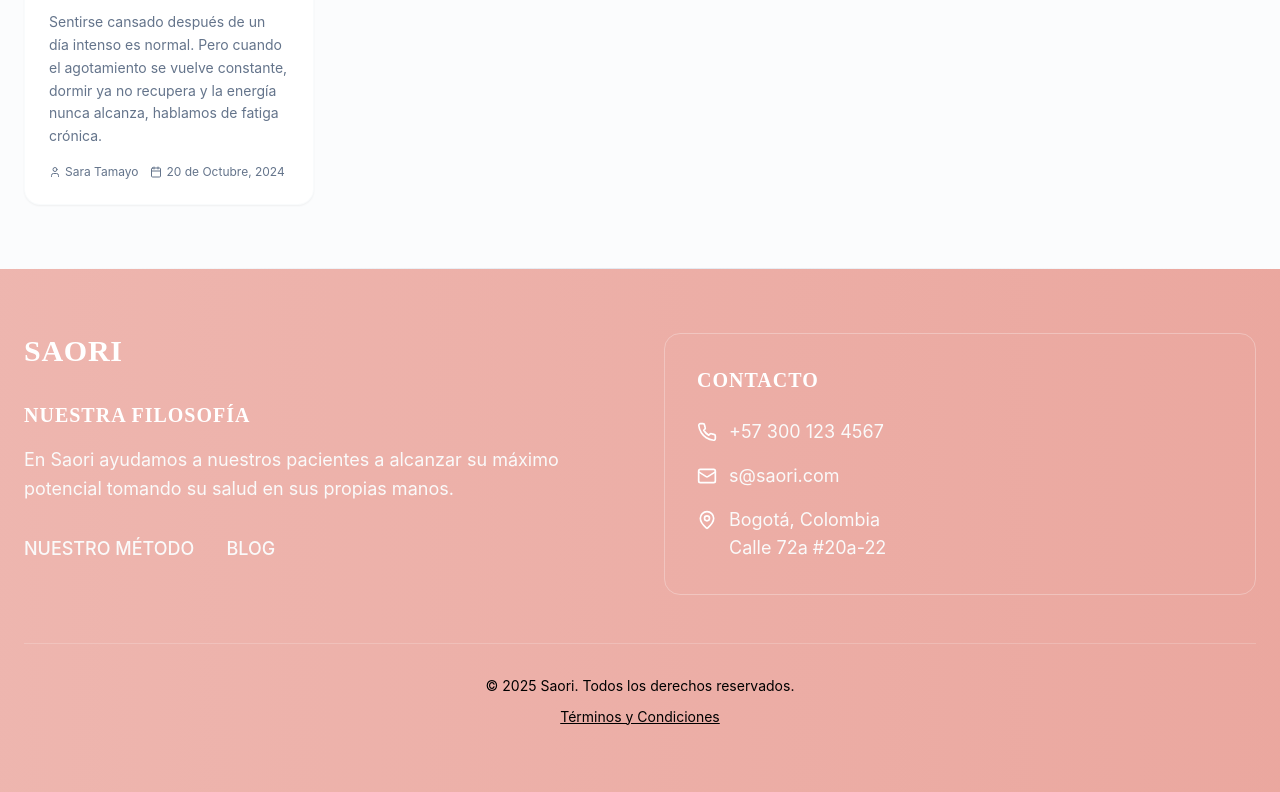
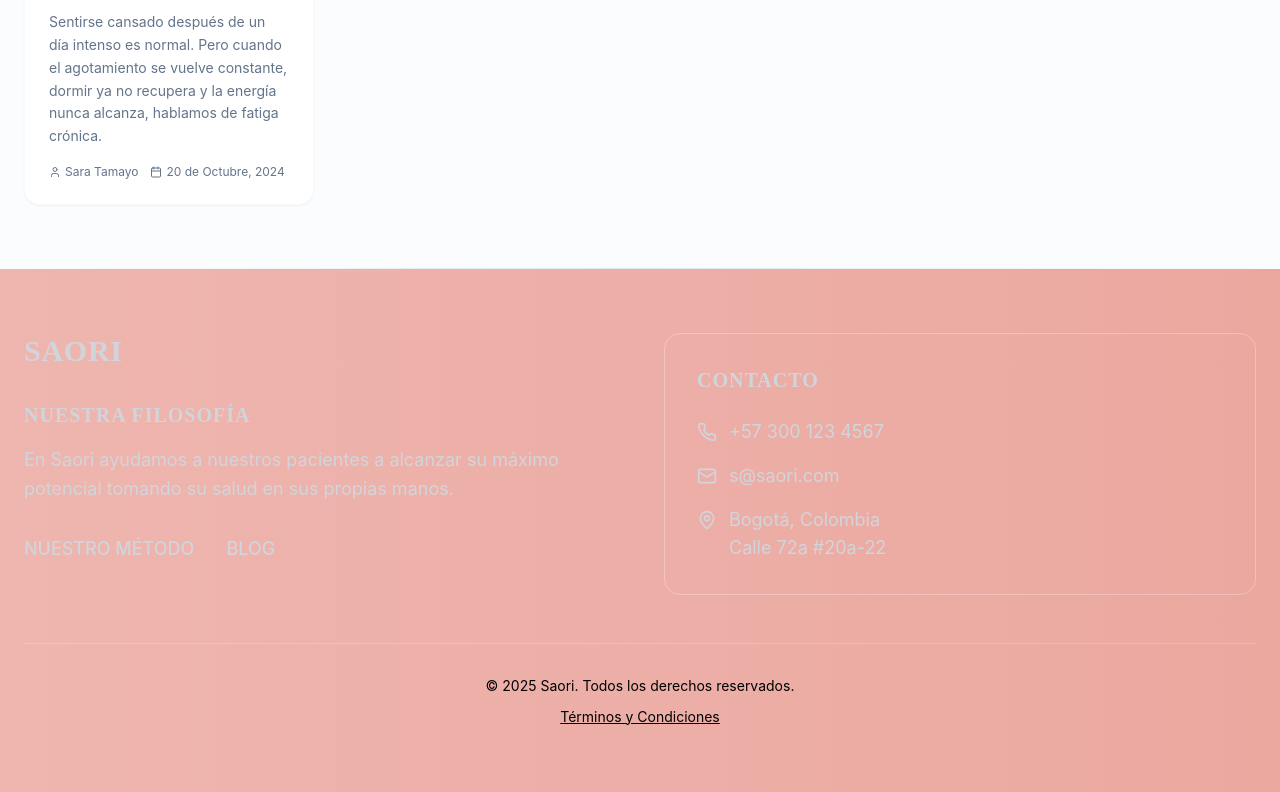
Before and after one commit to ltamayot/chic-landing-gen, a React (Vite) app: page /blog in a window 1280 px wide. Shown: the part 1667-2459 px from the top of the page. Built offline with nearby package versions, Linux system fonts and the light colour scheme; the HTML template or start-up script is replaced by a standard one.

Commit message:
Change footer text color

```diff
--- a/src/components/Footer.tsx
+++ b/src/components/Footer.tsx
@@ -36,17 +36,17 @@ const Footer = () => {
           <div className="space-y-8">
             {/* SAORI Title */}
             <div>
-              <h3 className="text-3xl font-serif font-semibold mb-4 text-white tracking-wide">
+              <h3 className="text-3xl font-serif font-semibold mb-4 text-gray-300 tracking-wide">
                 SAORI
               </h3>
             </div>
 
             {/* Philosophy Section */}
             <div>
-              <h4 className="text-xl font-semibold mb-4 text-white uppercase tracking-wider">
+              <h4 className="text-xl font-semibold mb-4 text-gray-300 uppercase tracking-wider">
                 NUESTRA FILOSOFÍA
               </h4>
-              <p className="text-primary-foreground mb-6 leading-relaxed text-lg">
+              <p className="text-gray-300 mb-6 leading-relaxed text-lg">
                 En Saori ayudamos a nuestros pacientes a alcanzar su máximo potencial tomando su salud en sus propias manos.
               </p>
             </div>
@@ -55,13 +55,13 @@ const Footer = () => {
             <div className="flex gap-8">
               <button
                 onClick={() => scrollToSection('metodo')}
-                className="text-primary-foreground hover:text-white transition-colors text-lg font-medium"
+                className="text-gray-300 hover:text-white transition-colors text-lg font-medium"
               >
                 NUESTRO MÉTODO
               </button>
               <a
                 href="/blog"
-                className="text-primary-foreground hover:text-white transition-colors text-lg font-medium"
+                className="text-gray-300 hover:text-white transition-colors text-lg font-medium"
               >
                 BLOG
               </a>
@@ -70,21 +70,21 @@ const Footer = () => {
 
           {/* Right Section - Contact Info in Box */}
           <div className="border border-primary-foreground/30 rounded-lg p-8">
-            <h4 className="text-xl font-semibold mb-6 text-white uppercase tracking-wider">
+            <h4 className="text-xl font-semibold mb-6 text-gray-300 uppercase tracking-wider">
               CONTACTO
             </h4>
             <div className="space-y-4">
               <div className="flex items-center gap-3">
-                <Phone className="h-5 w-5 text-white" />
-                <span className="text-primary-foreground text-lg">+57 300 123 4567</span>
+                <Phone className="h-5 w-5 text-gray-300" />
+                <span className="text-gray-300 text-lg">+57 300 123 4567</span>
               </div>
               <div className="flex items-center gap-3">
-                <Mail className="h-5 w-5 text-white" />
-                <span className="text-primary-foreground text-lg">s@saori.com</span>
+                <Mail className="h-5 w-5 text-gray-300" />
+                <span className="text-gray-300 text-lg">s@saori.com</span>
               </div>
               <div className="flex items-start gap-3">
-                <MapPin className="h-5 w-5 text-white mt-1" />
-                <div className="text-primary-foreground text-lg">
+                <MapPin className="h-5 w-5 text-gray-300 mt-1" />
+                <div className="text-gray-300 text-lg">
                   <div>Bogotá, Colombia</div>
                   <div>Calle 72a  #20a-22 </div>
                 </div>
```
